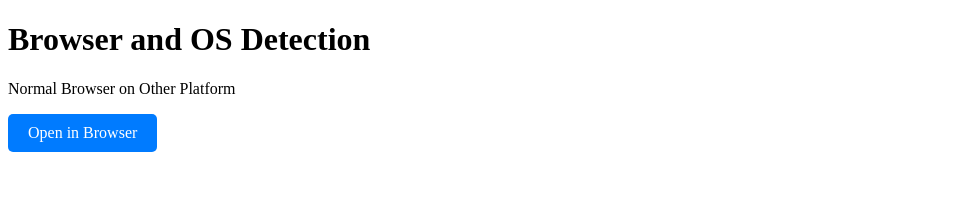
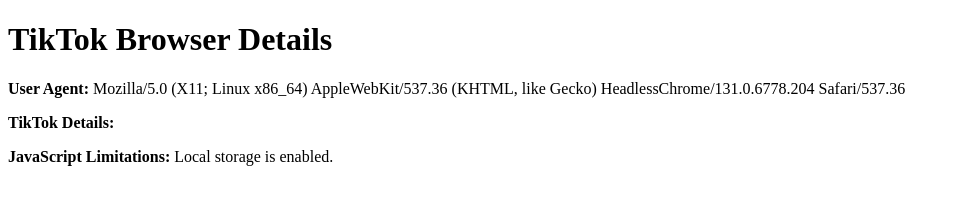
Before and after one commit to rafkrm/NPJ-Link, a plain HTML site: page index.html in a window 1280 px wide. Shown: the whole page, without its empty margins (0-960 px from the left). Drawn offline with Linux system fonts and the light colour scheme.

Commit message:
Update index.html

```diff
--- a/index.html
+++ b/index.html
@@ -3,62 +3,41 @@
 <head>
     <meta charset="UTF-8">
     <meta name="viewport" content="width=device-width, initial-scale=1.0">
-    <title>Browser and OS Detection</title>
-    <style>
-        .open-in-browser-button {
-            padding: 10px 20px;
-            background-color: #007BFF;
-            color: white;
-            text-decoration: none;
-            border-radius: 5px;
-            display: inline-block;
-        }
-    </style>
+    <title>TikTok Browser Details</title>
 </head>
 <body>
-    <h1>Browser and OS Detection</h1>
-    <p id="result"></p>
-    <p id="visibilityStatus"></p>
-    <!-- Button to attempt to open the page in the default browser -->
-    <a href="?" target="_blank" rel="noopener noreferrer" class="open-in-browser-button" onclick="redirectToDefaultBrowser(); return false;">Open in Browser</a>
-    <script>function detectEnvironment() {
+    <h1>TikTok Browser Details</h1>
+    <p><strong>User Agent:</strong> <span id="userAgent"></span></p>
+    <p><strong>TikTok Details:</strong> <span id="tikTokDetails"></span></p>
+    <p><strong>JavaScript Limitations:</strong> <span id="jsLimitations"></span></p>
+    <script>function detectBrowserDetails() {
             const userAgent = navigator.userAgent;
-            let environmentText = "Detecting environment...";
+            document.getElementById("userAgent").textContent = userAgent;
 
-            const isTikTokBrowser = userAgent.includes("BytedanceWebview");
-            if (isTikTokBrowser) {
-                environmentText = 'TikTok Browser';
-            } else {
-                const isiOS = /iPad|iPhone|iPod/.test(userAgent) && !window.MSStream;
-                const isAndroid = /Android/.test(userAgent);
-                if (isiOS) {
-                    window.location.href = 'https://apps.apple.com/app/obama-run-2024/id1576515186';
-                } else if (isAndroid) {
-                    window.location.href = 'https://play.google.com/store/apps/details?id=com.kramermedia.obamarun';
-                } else {
-                    environmentText = 'Normal Browser on Other Platform';
-                }
+            // Detect TikTok specific details
+            let tikTokDetails = '';
+            if (userAgent.includes("BytedanceWebview")) {
+                tikTokDetails += 'Bytedance WebView detected. ';
+            }
+            const tikTokVersionMatch = userAgent.match(/trill_([0-9.]+)/);
+            if (tikTokVersionMatch) {
+                tikTokDetails += 'TikTok Version: ' + tikTokVersionMatch[1] + '. ';
             }
 
-            document.getElementById("result").textContent = environmentText;
+            // Explore JavaScript limitations
+            let jsLimitations = '';
+            try {
+                localStorage.setItem('test', 'testValue');
+                localStorage.removeItem('test');
+                jsLimitations += 'Local storage is enabled. ';
+            } catch (e) {
+                jsLimitations += 'Local storage is disabled or restricted. ';
+            }
+
+            document.getElementById("tikTokDetails").textContent = tikTokDetails;
+            document.getElementById("jsLimitations").textContent = jsLimitations;
         }
 
-        function handleVisibilityChange() {
-            if (document.visibilityState === 'hidden') {
-                document.getElementById("visibilityStatus").textContent = 'Possible interaction with browser UI detected';
-            } else {
-                document.getElementById("visibilityStatus").textContent = 'Page is visible';
-            }
-        }
-
-        function redirectToDefaultBrowser() {
-            // This function constructs a URL that opens this same page in a new tab
-            window.open(window.location.href, '_blank');
-        }
-
-        document.addEventListener('visibilitychange', handleVisibilityChange);
-        window.onload = function () {
-            detectEnvironment();
-        };</script>
+        detectBrowserDetails();</script>
 </body>
 </html>
```
